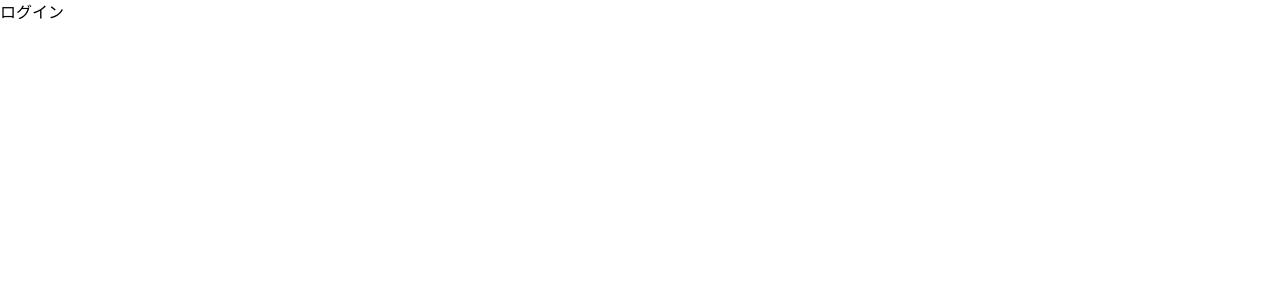
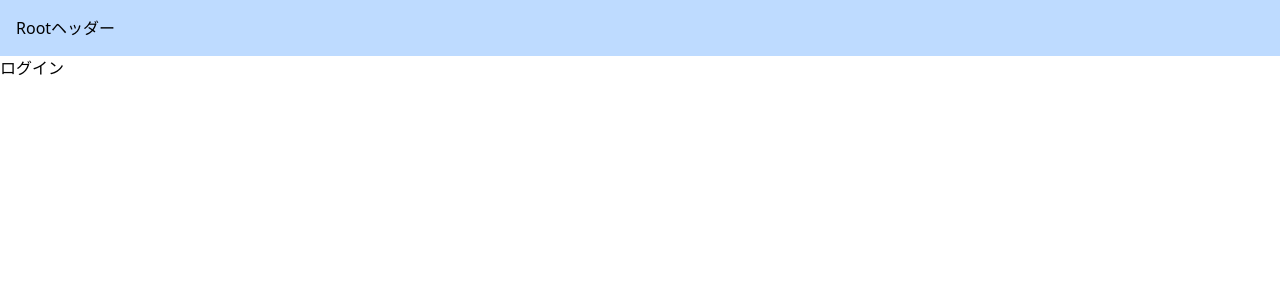
Before and after one commit to shuhei0720/next-udemy-basic, a Next.js app: page /login in a window 1280 px wide. Shown: the top 300 px of the page. Built offline with nearby package versions, Linux system fonts and the light colour scheme.

Commit message:
言語を日本語に変更し、Rootヘッダーを追加してページコンポーネントを作成

```diff
--- /dev/null
+++ b/src/app/_components/page.tsx
@@ -0,0 +1,5 @@
+export default function page() {
+  return (
+    <div>コンポーネント</div>
+  )
+}
--- a/src/app/layout.tsx
+++ b/src/app/layout.tsx
@@ -12,8 +12,9 @@ export default function RootLayout({
   children: React.ReactNode;
 }>) {
   return (
-    <html lang="en">
+    <html lang="ja">
       <body>
+        <header className="bg-blue-200 p-4">Rootヘッダー</header>
         {children}
       </body>
     </html>
```
